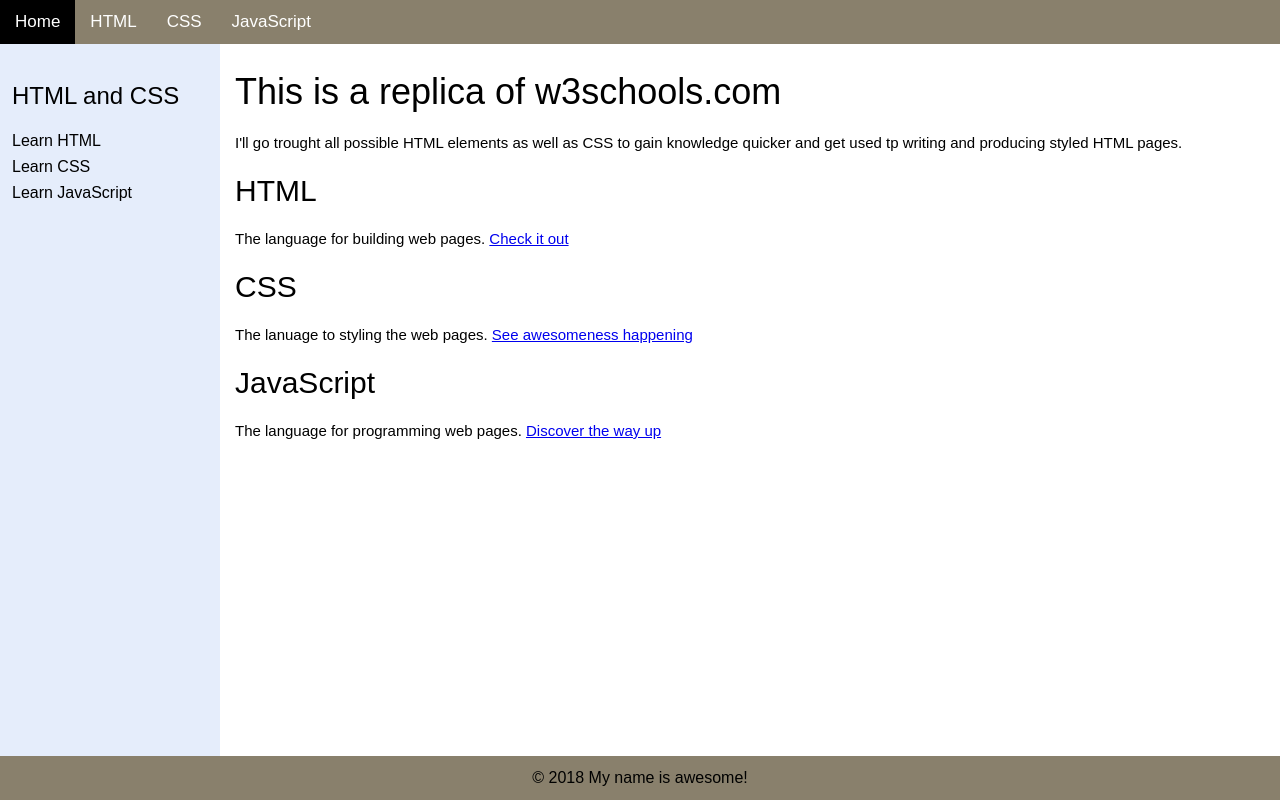
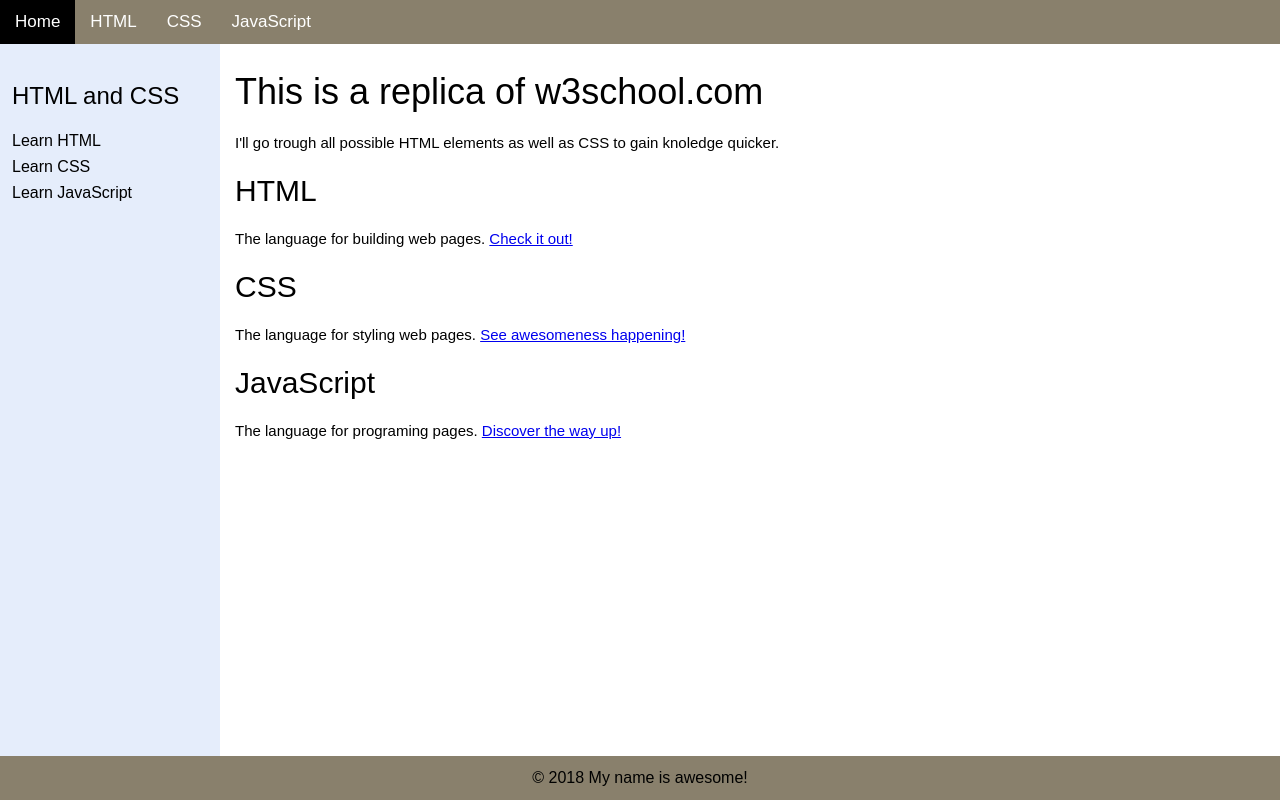
Before and after one commit to MorzsaAlex/w3schools1-replica, a plain HTML site: page index.html in a window 1280 px wide. Drawn offline with Linux system fonts and the light colour scheme.

Commit message:
Update 2018-05-23T18:41:35.918Z

```diff
--- a/index.html
+++ b/index.html
@@ -1 +1 @@
-<!DOCTYPE html><html><head><title>Learn to code HTML CSS and Javascript</title><meta name="description" content="This is an html replica of w3schools"><link rel="stylesheet" href="style.css"></head><body><header><a class="current" href="/">Home</a><a href="/html">HTML</a><a href="/css">CSS</a><a href="/javascript">JavaScript</a></header><article><h1>This is a replica of w3schools.com</h1><p>I'll go trought all possible HTML elements as well as CSS to gain knowledge quicker and get used tp writing and producing styled HTML pages. </p><h2>HTML</h2><p>The language for building web pages. <a href="/html">Check it out</a></p><h2>CSS</h2><p>The lanuage to styling the web pages. <a href="/css">See awesomeness happening</a></p><h2>JavaScript</h2><p>The language for programming web pages. <a href="/javascript">Discover the way up</a></p></article><nav><h3>HTML and CSS</h3><a href="/html">Learn HTML</a><a href="/css">Learn CSS</a><a href="/javascript">Learn JavaScript</a></nav><footer>&copy; 2018 My name is awesome!</footer></body></html>
+<!DOCTYPE html><html><head><title>Learn to code HTML CSS and Javascript</title><meta name="description" content="This is an html replica of w3schools.com"><link rel="stylesheet" href="/style.css"></head><body><header><a class="current" href="/">Home</a><a href="/html">HTML</a><a href="/css">CSS</a><a href="/JavaScript">JavaScript</a></header><article><h1>This is a replica of w3school.com</h1><p>I'll go trough all possible HTML elements as well as CSS to gain knoledge quicker.</p><h2>HTML</h2><p>The language for building web pages. <a href="/html">Check it out!</a></p><h2>CSS</h2><p>The language for styling web pages. <a href="/css">See awesomeness happening!</a></p><h2>JavaScript</h2><p>The language for programing pages. <a href="/javascript">Discover the way up!</a></p></article><nav><h3>HTML and CSS</h3><a href="/html">Learn HTML</a><a href="/css">Learn CSS</a><a href="/javascript">Learn JavaScript</a></nav><footer>&copy; 2018 My name is awesome!</footer></body></html>
```
Also changed, not shown: css/index.html (added, +1 -0 lines), html/index.html (added, +1 -0 lines), javascript/index.html (added, +1 -0 lines).
